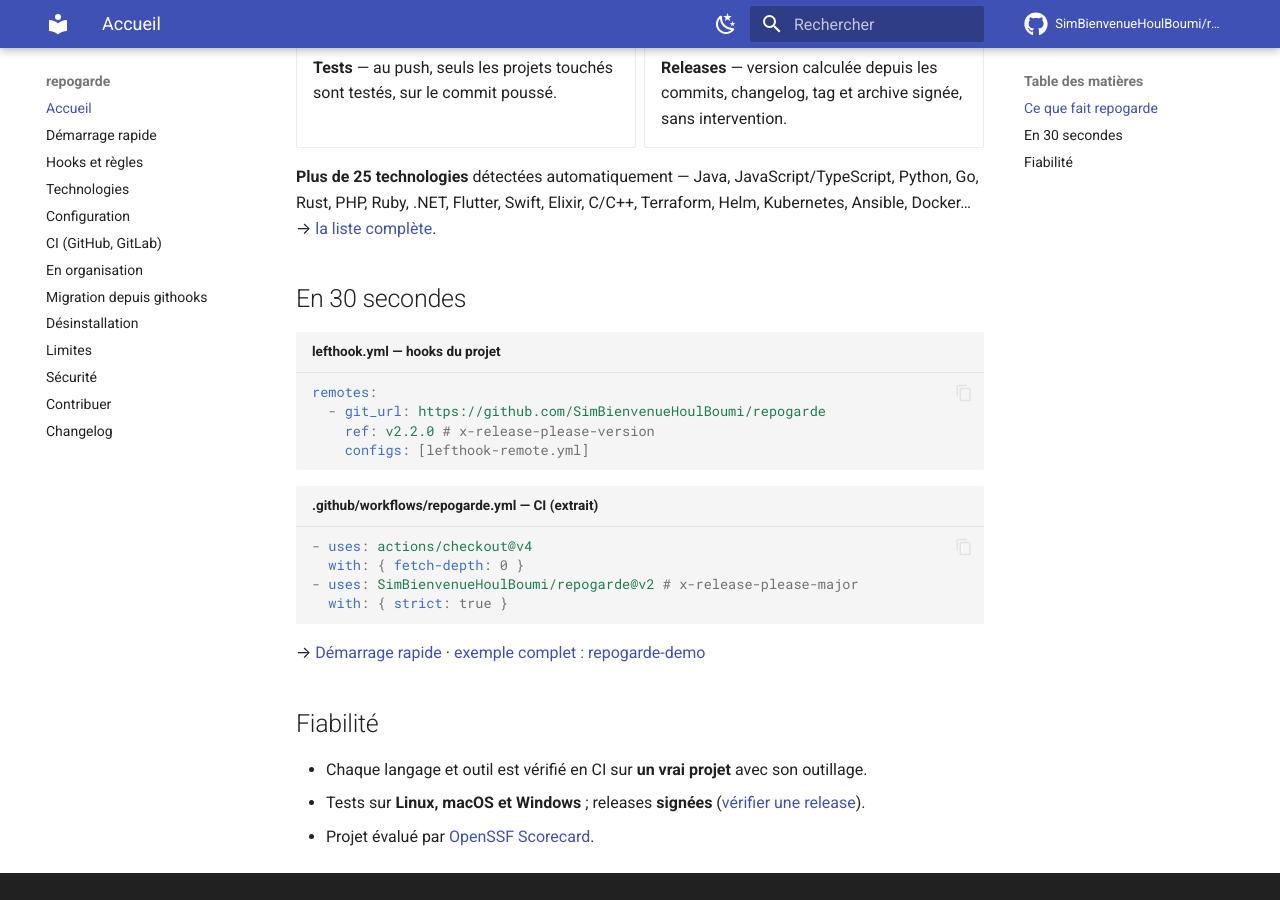
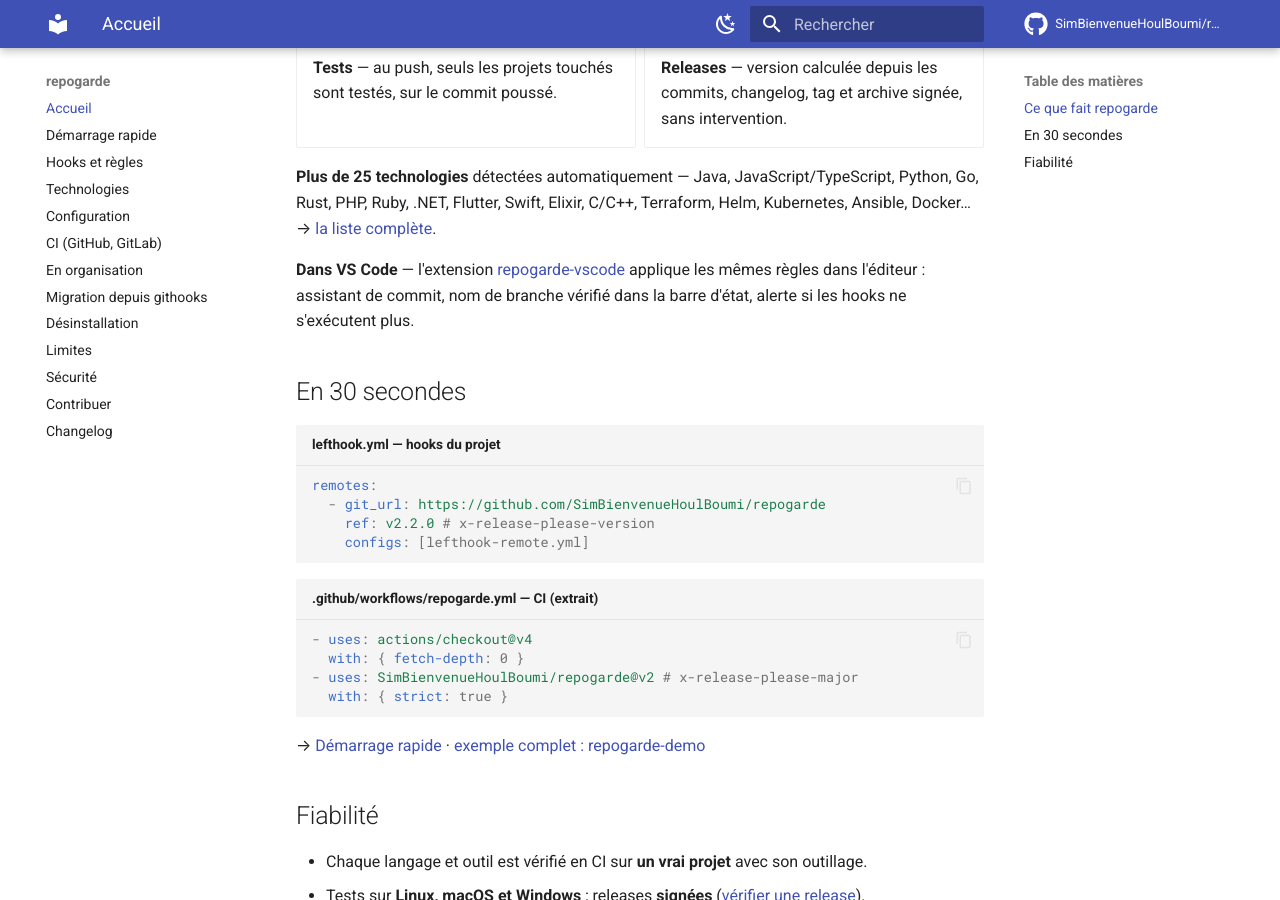
Before and after one commit to SimBienvenueHoulBoumi/githooks, an MkDocs documentation site: the page built from docs/index.md, in a window 1280 px wide and 900 px high, scrolled down 1029 px. Built offline with MkDocs 1.6.1 and Material for MkDocs 9.7.7, drawn with Linux system fonts in a browser that asks for light colours; comment, search, counter and statistics services are not loaded.

Commit message:
docs: lien vers l'extension VS Code

````diff
--- a/docs/index.md
+++ b/docs/index.md
@@ -31,6 +31,8 @@
 
 **Plus de 25 technologies** détectées automatiquement — Java, JavaScript/TypeScript, Python, Go, Rust, PHP, Ruby, .NET, Flutter, Swift, Elixir, C/C++, Terraform, Helm, Kubernetes, Ansible, Docker… → [la liste complète](technologies.md).
 
+**Dans VS Code** — l'extension [repogarde-vscode](https://github.com/SimBienvenueHoulBoumi/repogarde-vscode) applique les mêmes règles dans l'éditeur : assistant de commit, nom de branche vérifié dans la barre d'état, alerte si les hooks ne s'exécutent plus.
+
 ## En 30 secondes
 
 ```yaml title="lefthook.yml — hooks du projet"
````
Also changed, not shown: README.md (+2 -0 lines).
